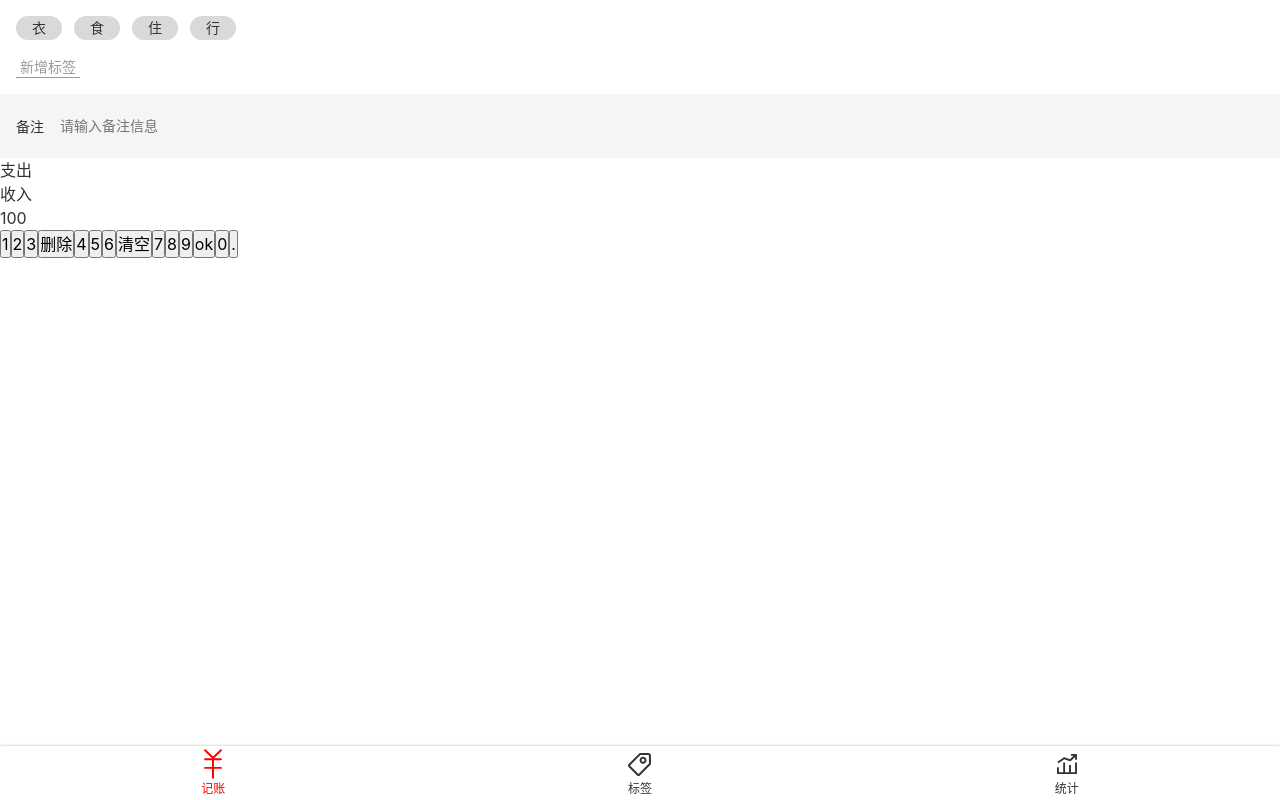
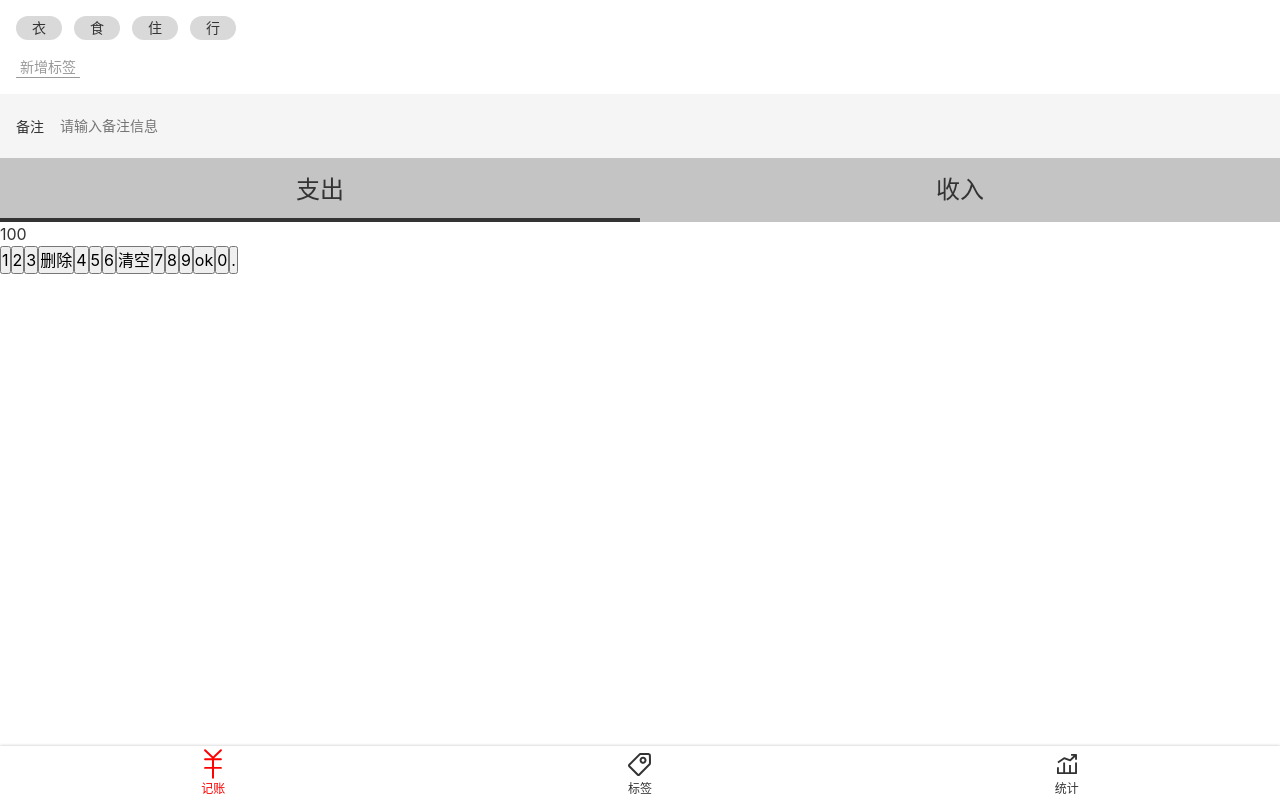
Before and after one commit to bens1320/benbenKeepAccounts, a Vue app: page /#/money in a window 1280 px wide. Built offline with nearby package versions, Linux system fonts and the light colour scheme; the HTML template or start-up script is replaced by a standard one.

Commit message:
CSS第三部分 types

```diff
--- a/src/views/Money.vue
+++ b/src/views/Money.vue
@@ -102,4 +102,28 @@ export default {
     padding-right: 16px;
   }
 }
+
+.types{
+  background: #c4c4c4;
+  display: flex;
+  text-align: center;
+  font-size: 24px;
+  > li {
+    width: 50%;
+    height: 64px;
+    display: flex;
+    justify-content: center;
+    align-items: center;
+    position: relative;
+    &.selected::after{
+      content: '';
+      position: absolute;
+      bottom: 0;
+      left: 0;
+      width: 100%;
+      height: 4px;
+      background: #333;
+    }
+  }
+}
 </style>
```
